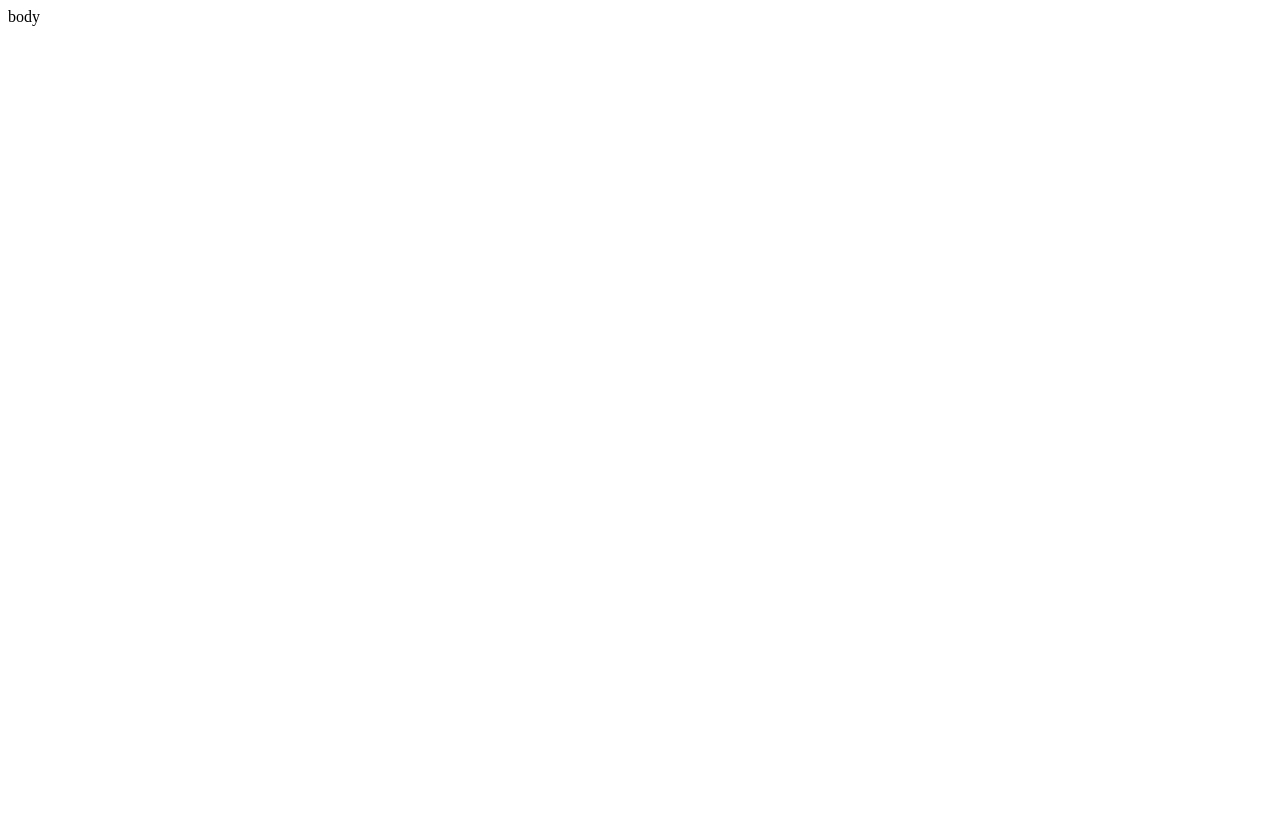
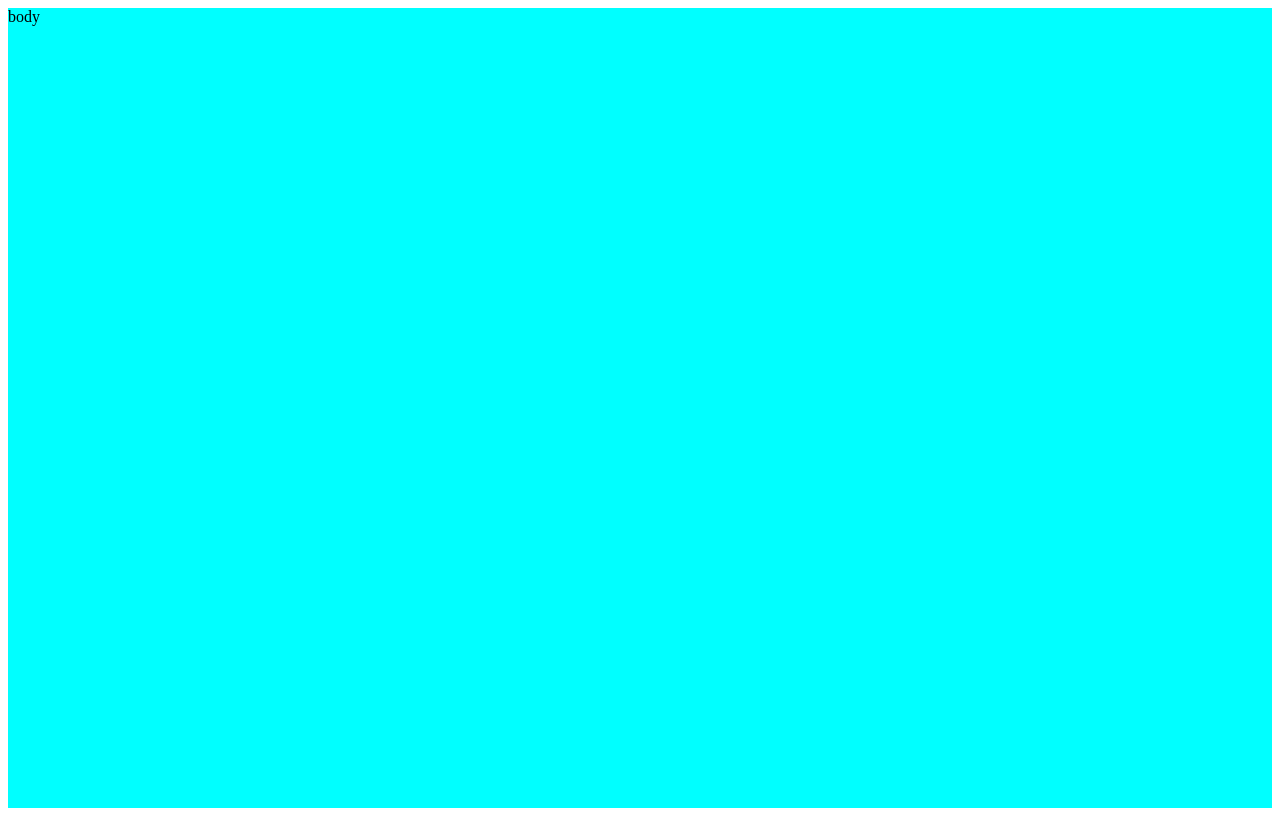
Before and after one commit to DmitriyGrosh/web_9, a plain HTML site: page index.html in a window 1280 px wide. Drawn offline with Linux system fonts and the light colour scheme.

Commit message:
add styles from project

```diff
--- a/index.html
+++ b/index.html
@@ -4,6 +4,7 @@
     <meta charset="UTF-8">
     <meta name="viewport" content="width=device-width, initial-scale=1.0">
     <title>Web 9 test</title>
+    <link rel="stylesheet" href="./style.css" />
 </head>
 <body>
     <div id="root">
--- a/style.css
+++ b/style.css
@@ -0,0 +1,5 @@
+#root {
+    width: 100%;
+    height: 100vh;
+    background-color: aqua;
+}
```
